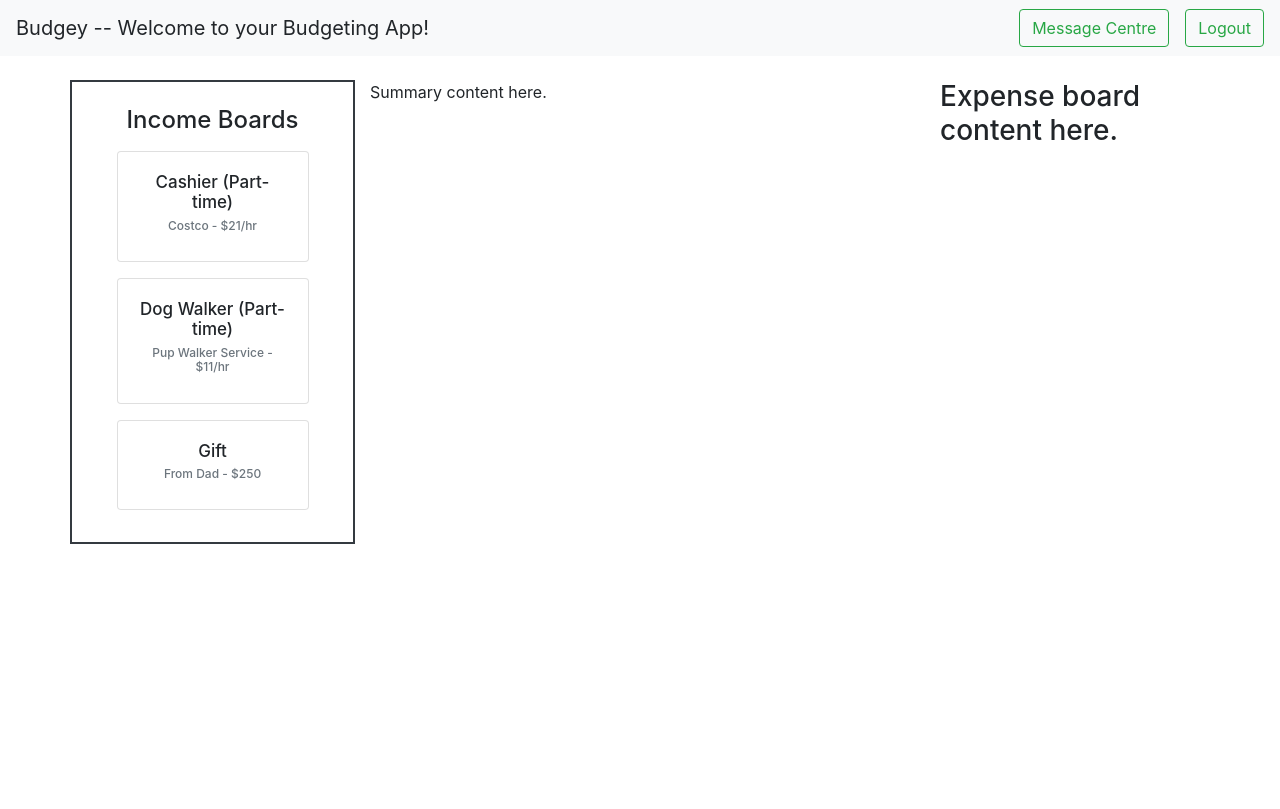
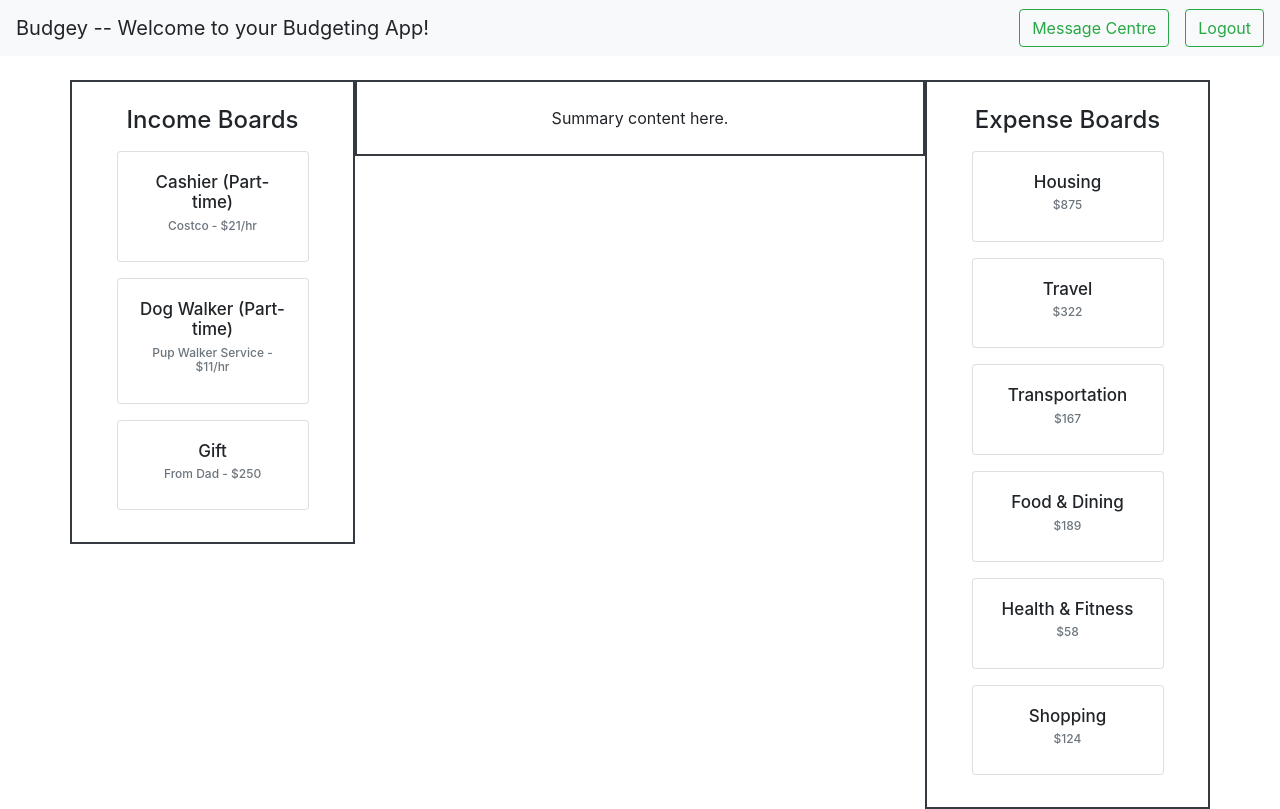
Before and after one commit to emmarskillings/Budgey, a React (Create React App) app in the folder client/: page / in a window 1280 px wide. Built offline with nearby package versions, Linux system fonts and the light colour scheme; no server answers.

Commit message:
Add cards to expense board with styling

```diff
--- a/client/src/components/ExpenseBoard.css
+++ b/client/src/components/ExpenseBoard.css
@@ -0,0 +1,12 @@
+.expense-board {
+  border-width: 2px !important;
+}
+.card {
+  width: 12rem;
+}
+.card-body h5 {
+  font-size: 17px;
+}
+.card-body h6 {
+  font-size: 12px;
+}
--- a/client/src/components/ExpenseBoard.js
+++ b/client/src/components/ExpenseBoard.js
@@ -3,8 +3,44 @@ import "./ExpenseBoard.css";
 class ExpenseBoard extends React.Component {
   render() {
     return (
-      <div className="expense-board">
-        <h3>Expense board content here.</h3>
+      <div className="expense-board row justify-content-center text-center border border-dark py-4">
+        <h4>Expense Boards</h4>
+        <div class="card my-2">
+          <div class="card-body">
+            <h5 class="card-title">Housing</h5>
+            <h6 class="card-subtitle mb-2 text-muted">$875</h6>
+          </div>
+        </div>
+        <div class="card my-2">
+          <div class="card-body">
+            <h5 class="card-title">Travel</h5>
+            <h6 class="card-subtitle mb-2 text-muted">$322</h6>
+          </div>
+        </div>
+        <div class="card my-2">
+          <div class="card-body">
+            <h5 class="card-title">Transportation</h5>
+            <h6 class="card-subtitle mb-2 text-muted">$167</h6>
+          </div>
+        </div>
+        <div class="card my-2">
+          <div class="card-body">
+            <h5 class="card-title">Food &amp; Dining</h5>
+            <h6 class="card-subtitle mb-2 text-muted">$189</h6>
+          </div>
+        </div>
+        <div class="card my-2">
+          <div class="card-body">
+            <h5 class="card-title">Health &amp; Fitness</h5>
+            <h6 class="card-subtitle mb-2 text-muted">$58</h6>
+          </div>
+        </div>
+        <div class="card my-2">
+          <div class="card-body">
+            <h5 class="card-title">Shopping</h5>
+            <h6 class="card-subtitle mb-2 text-muted">$124</h6>
+          </div>
+        </div>
       </div>
     )
   }
--- a/client/src/components/Summary.css
+++ b/client/src/components/Summary.css
@@ -0,0 +1,3 @@
+.summary-board {
+  border-width: 2px !important;
+}
--- a/client/src/components/Summary.js
+++ b/client/src/components/Summary.js
@@ -4,7 +4,7 @@ import "./Summary.css";
 class Summary extends React.Component {
   render() {
     return (
-      <div className="summary-board">
+      <div className="summary-board row justify-content-center text-center border border-dark py-4">
         Summary content here.
       </div>
     )
```
